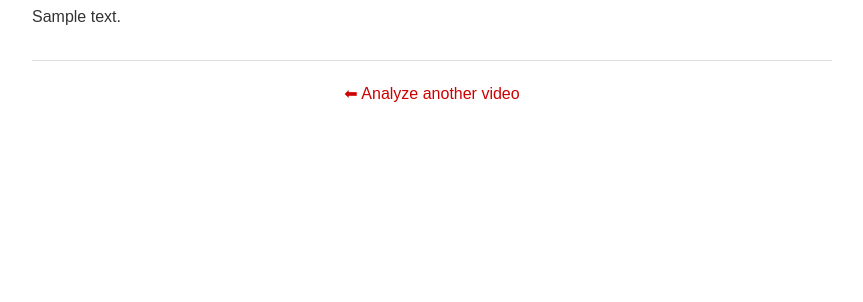
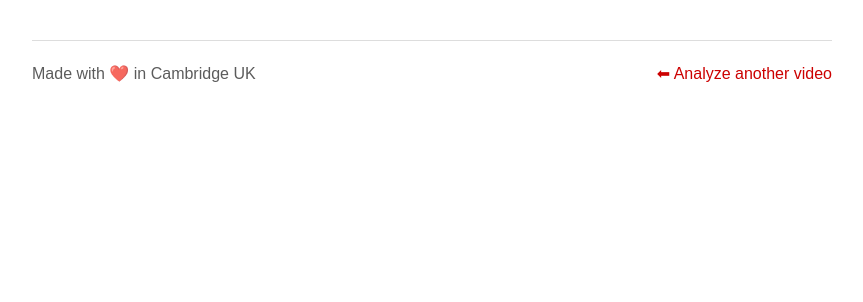
Before and after one commit to erkekin/youtube-video-summarizer, a Flask app: template templates/result.html in a window 1280 px wide. Shown: the part 498-800 px from the top of the page, without its empty margins (208-1071 px from the left). Run offline with Flask 3, Linux system fonts and the light colour scheme; the template is opened without the code that fills it: most values are stand-ins (such as "Sample title", 1, 10 or a date in 2020).

Commit message:
Refactor prompt generation logic and enhance result page footer design

```diff
--- a/server.py
+++ b/server.py
@@ -5,6 +5,7 @@ import gemini
 from youtube_transcript_api import YouTubeTranscriptApi
 import datetime
 import os
+import prompts  # Import the new prompts module
 
 # This is the default configuration, so you likely don't need to add anything
 app = Flask(__name__, static_folder='static')
@@ -80,12 +81,12 @@ def process_transcribe():
         user_agent = request.headers.get('User-Agent', '').lower()
         is_browser = any(browser in user_agent for browser in ['mozilla', 'chrome', 'safari', 'edge', 'firefox', 'webkit'])
 
-        # Create appropriate prompt based on client type
+        # Get appropriate prompt based on client type
         if is_browser:
-            prompt = f"Explain the key points in the below video transcription. Format your response as HTML with proper headings, paragraphs, and lists. Include a title at the top. IMPORTANT: Return only raw HTML without any code block markers or backticks. Video source: {source}\n\n{transcript_text}"
+            prompt = prompts.get_html_prompt(source, transcript_text)
             response_type = 'text/html'
         else:
-            prompt = f"Explain the key points in the below video transcription. Format your response in Markdown with proper headings, lists, and emphasis. Include a title at the top. Video source: {source}\n\n{transcript_text}"
+            prompt = prompts.get_markdown_prompt(source, transcript_text)
             response_type = 'text/markdown'
 
         # Process with Gemini
--- a/templates/result.html
+++ b/templates/result.html
@@ -6,8 +6,34 @@
     <title>YouTube Transcription Summary</title>
     <link rel="stylesheet" href="{{ url_for('static', filename='css/base.css') }}">
     <link rel="stylesheet" href="{{ url_for('static', filename='css/components.css') }}">
+    <style>
+        footer {
+            margin-top: 40px;
+            padding-top: 20px;
+            border-top: 1px solid var(--blockquote-border);
+            display: flex;
+            justify-content: space-between;
+            align-items: center;
+        }
+
+        .footer-left {
+            color: var(--text-color);
+            opacity: 0.8;
+        }
+
+        .footer-right a {
+            color: var(--link-color);
+            text-decoration: none;
+        }
+
+        .footer-right a:hover {
+            text-decoration: underline;
+        }
+    </style>
 </head>
 <body>
+    {{ content|safe }}
+
     <div class="video-container">
         <iframe
             width="100%"
@@ -21,10 +47,13 @@
         </iframe>
     </div>
 
-    {{ content|safe }}
-
-    <div class="back-link">
-        <a href="/">⬅ Analyze another video</a>
-    </div>
+    <footer>
+        <div class="footer-left">
+            Made with ❤️ in Cambridge UK
+        </div>
+        <div class="footer-right">
+            <a href="/">⬅ Analyze another video</a>
+        </div>
+    </footer>
 </body>
 </html>
```
Also changed, not shown: prompts.py (added, +41 -0 lines).
